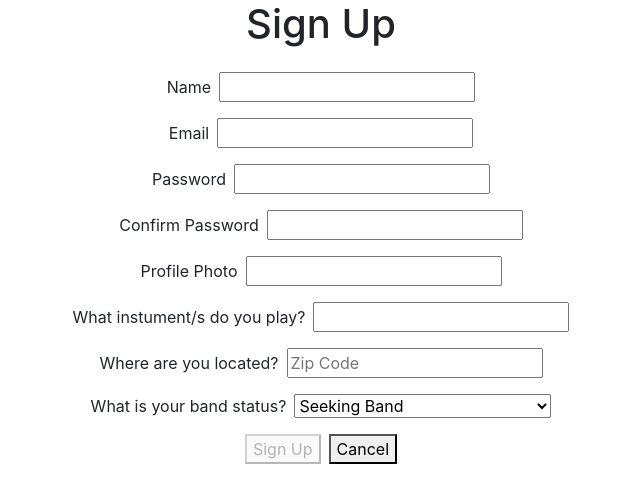
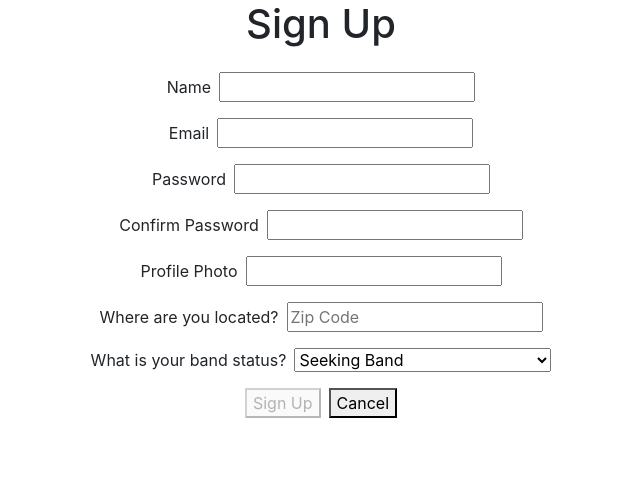
Before and after one commit to DevonJenkins/vibin-front-end, a React (Create React App) app: page /signup in a window 1280 px wide. Shown: the top 502 px of the page, without its empty margins (319-959 px from the left). Built offline with nearby package versions, Linux system fonts and the light colour scheme; no server answers.

Commit message:
comment out the instruments input for now, and fix typo.

```diff
--- a/src/components/SignupForm/SignupForm.jsx
+++ b/src/components/SignupForm/SignupForm.jsx
@@ -106,9 +106,9 @@ const SignupForm = props => {
           onChange={handleChange}
         />
       </div>
-      <div className={styles.inputContainer}>
+      {/* <div className={styles.inputContainer}>
         <label htmlFor="instruments" className={styles.label}>
-          What instument/s do you play?
+          What instrument/s do you play?
         </label>
         <input
           type="text"
@@ -118,7 +118,7 @@ const SignupForm = props => {
           name="instruments"
           onChange={handleChange}
         />
-      </div>
+      </div> */}
       <div className={styles.inputContainer}>
         <label htmlFor="zip" className={styles.label}>
           Where are you located?
```
